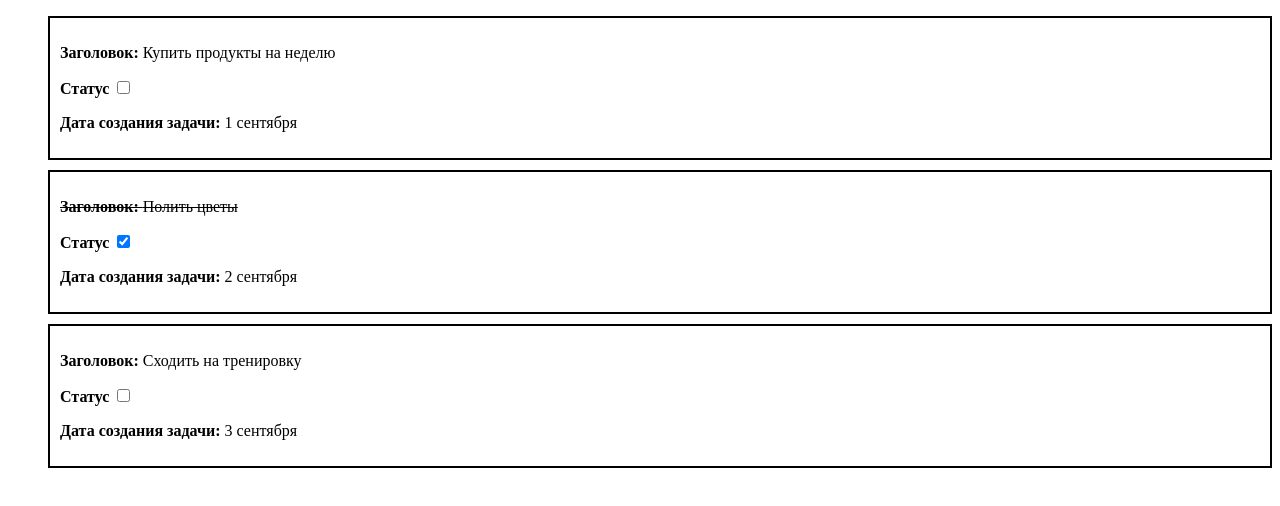
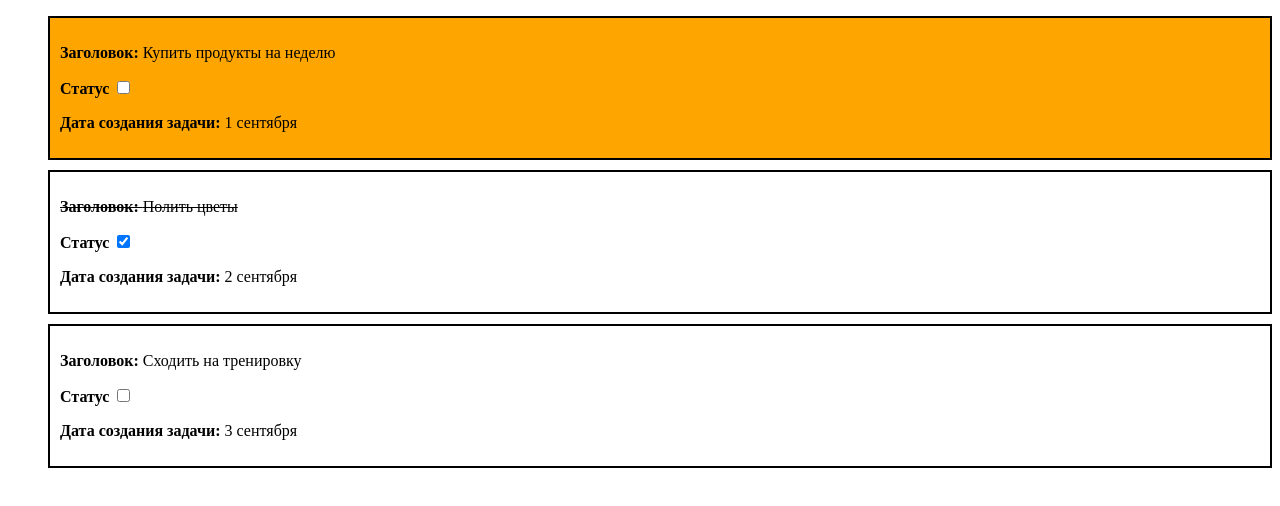
Before and after one commit to St0rY87/samurai-path, a React (Vite) app in the folder lesson-08/: page / in a window 1280 px wide. Shown: the top 506 px of the page. Built offline with nearby package versions, Linux system fonts and the light colour scheme.

Commit message:
feat: implement homeTask-4 of lesson-8

```diff
--- a/lesson-08/src/App.tsx
+++ b/lesson-08/src/App.tsx
@@ -22,18 +22,21 @@ const tasks = [
     title: "Купить продукты на неделю",
     isDone: false,
     addedAt: "1 сентября",
+    priority: 2,
   },
   {
     id: 2,
     title: "Полить цветы",
     isDone: true,
     addedAt: "2 сентября",
+    priority: 0,
   },
   {
     id: 3,
     title: "Сходить на тренировку",
     isDone: false,
     addedAt: "3 сентября",
+    priority: 1,
   },
 ];
 
@@ -85,7 +88,13 @@ function Player() {
 function Task({ task }) {
   return (
     <li>
-      <article className="task">
+      <article
+        className="task"
+        style={{
+          backgroundColor:
+            task.priority > 1 && task.priority < 5 ? "orange" : "none",
+        }}
+      >
         <p
           style={{ textDecorationLine: task.isDone ? "line-through" : "none" }}
         >
```
